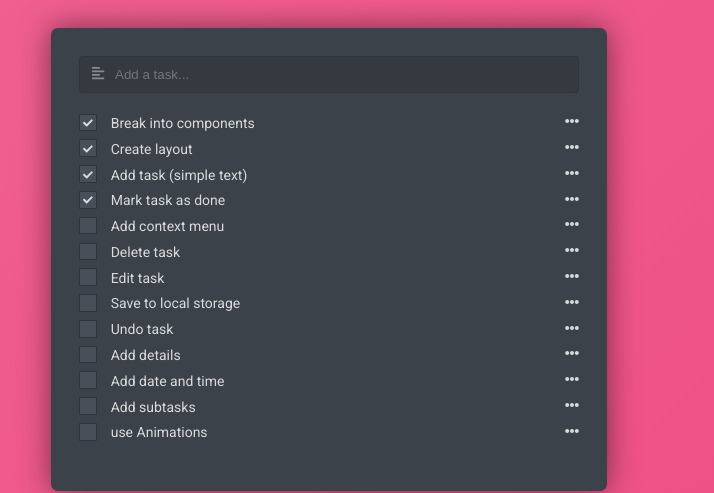
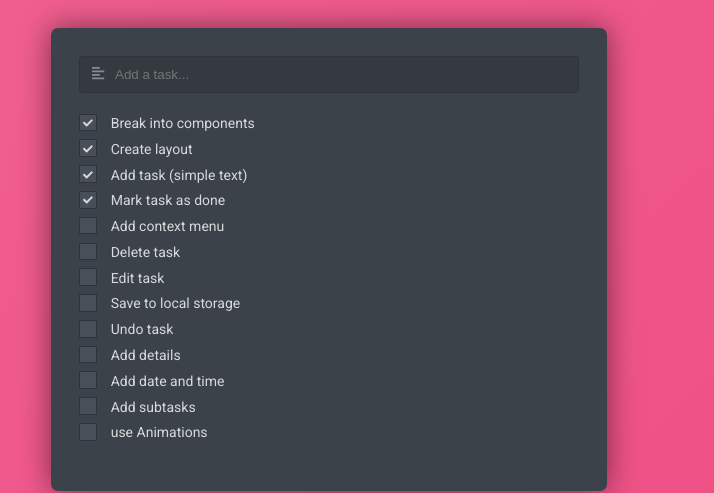
Before and after one commit to SplinterDev/tobedone, a React (Create React App) app: page / in a window 1280 px wide. Shown: the top 493 px of the page, without its empty margins (311-1025 px from the left). Built offline with nearby package versions, Linux system fonts and the light colour scheme.

Commit message:
Add item menu

```diff
--- a/src/components/TaskItem/TaskItem.scss
+++ b/src/components/TaskItem/TaskItem.scss
@@ -4,10 +4,6 @@
   padding: 0;
   margin: 0.5rem 0;
 
-  & > .checkbox,
-  & > .menu {
-    flex-grow: 0;
-  }
   & > .content {
     flex-grow: 1;
     padding: 0.1rem 1rem;
--- a/src/components/TaskItem/TaskItem.tsx
+++ b/src/components/TaskItem/TaskItem.tsx
@@ -1,17 +1,17 @@
-import React from 'react'
+import React, { useState } from 'react'
 import './TaskItem.scss'
-import { FontAwesomeIcon as Icon } from '@fortawesome/react-fontawesome'
-import { faEllipsisH } from '@fortawesome/free-solid-svg-icons'
 import TdCheck from '../../bricks/TdCheck/TdCheck'
 import { TaskType } from '../../models/types'
 import { useTasksContext } from '../../providers/TasksProvider'
+import TaskItemMenu from './TaskItemMenu'
 
 interface Props {
   task: TaskType
 }
 
 const TaskItem = ({ task }: Props): JSX.Element => {
-  const [tasks, setTasks] = useTasksContext()
+  const [, setTasks] = useTasksContext()
+  const [showMenu, setShowMenu] = useState(false)
 
   const handleClick = () => {
     setTasks &&
@@ -21,14 +21,14 @@ const TaskItem = ({ task }: Props): JSX.Element => {
   }
 
   return (
-    <li className="TaskItem">
-      <div className="checkbox">
-        <TdCheck checked={task.done} onClick={handleClick} />
-      </div>
+    <li
+      className="TaskItem"
+      onMouseEnter={() => setShowMenu(true)}
+      onMouseLeave={() => setShowMenu(false)}
+    >
+      <TdCheck checked={task.done} onClick={handleClick} />
       <div className="content">{task.description}</div>
-      <div className="menu">
-        <Icon className="icon" icon={faEllipsisH} />
-      </div>
+      <TaskItemMenu show={showMenu} />
     </li>
   )
 }
--- /dev/null
+++ b/src/components/TaskItem/TaskItemMenu.scss
@@ -0,0 +1,14 @@
+.TaskItemMenu {
+  flex-grow: 0;
+  min-width: 2.5rem;
+  display: flex;
+  justify-content: space-between;
+
+  & > .icon {
+    cursor: pointer;
+    display: none;
+  }
+  & > .icon.show {
+    display: block;
+  }
+}
--- /dev/null
+++ b/src/components/TaskItem/TaskItemMenu.tsx
@@ -0,0 +1,19 @@
+import React from 'react'
+import { faEdit, faTrashAlt } from '@fortawesome/free-solid-svg-icons'
+import { FontAwesomeIcon as Icon } from '@fortawesome/react-fontawesome'
+import './TaskItemMenu.scss'
+
+type Props = {
+  show: boolean
+}
+
+const TaskItemMenu = ({ show }: Props): JSX.Element => {
+  return (
+    <div className={'TaskItemMenu'}>
+      <Icon className={`icon  ${!show || 'show'}`} icon={faEdit} />
+      <Icon className={`icon  ${!show || 'show'}`} icon={faTrashAlt} />
+    </div>
+  )
+}
+
+export default TaskItemMenu
```
